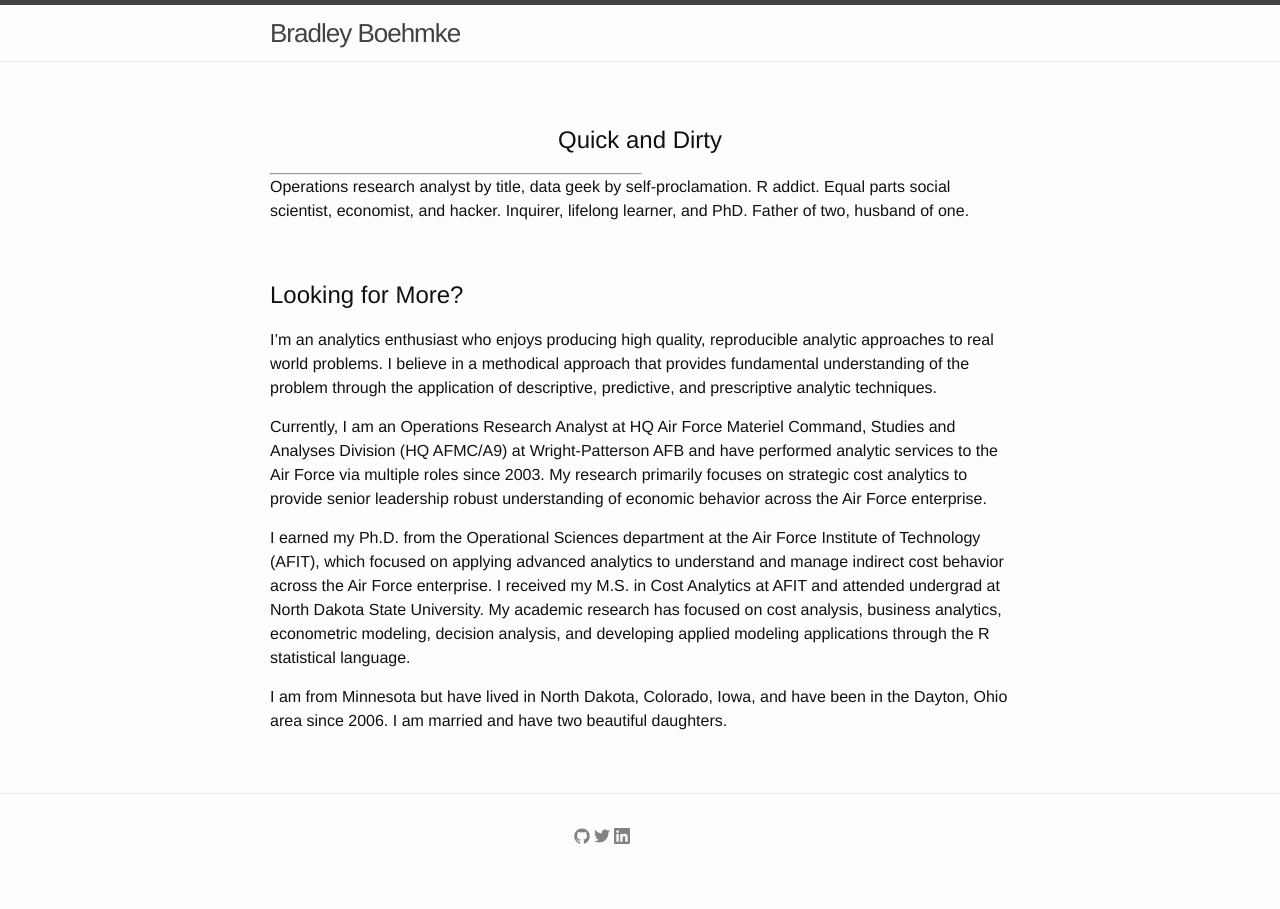
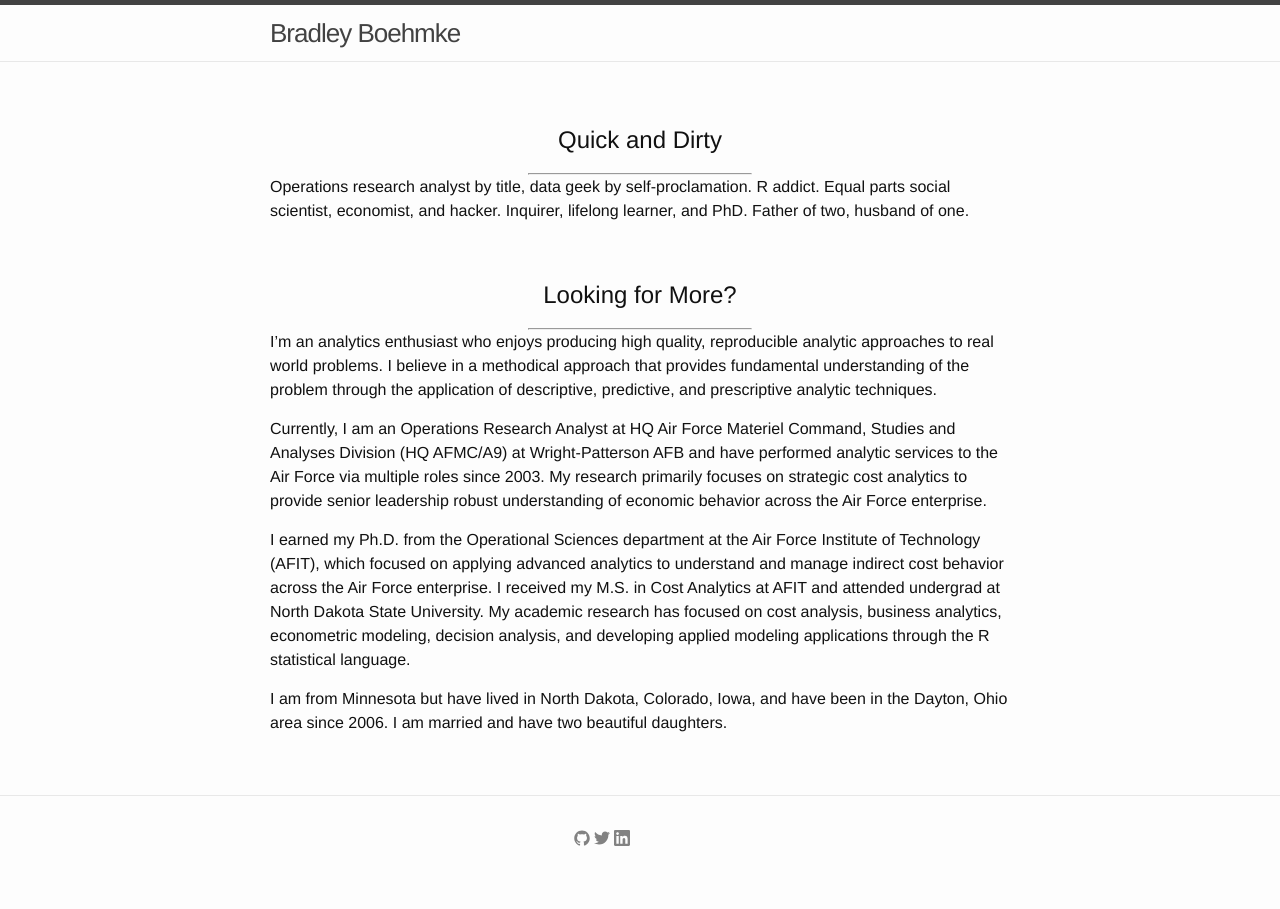
Before and after one commit to bradleyboehmke/bradleyboehmke, a Jekyll site: the page built from about.md, in a window 1280 px wide. Built offline with Jekyll 4.4.1, drawn with Linux system fonts in a browser that asks for light colours.

Commit message:
Update about.md

```diff
--- a/about.md
+++ b/about.md
@@ -5,12 +5,13 @@ permalink: /about/
 ---
 
 # <center>Quick and Dirty</center>
-<hr width="50%">
+<center><hr width="30%"></center>
 Operations research analyst by title, data geek by self-proclamation.  R addict.  Equal parts social scientist, economist, and hacker.  Inquirer, lifelong learner, and PhD.  Father of two, husband of one.
 
 <br>
 
-# Looking for More?
+# <center>Looking for More?</center>
+<center><hr width="30%"></center>
 I'm an analytics enthusiast who enjoys producing high quality, reproducible analytic approaches to real world problems.  I believe in a methodical approach that provides fundamental understanding of the problem through the application of descriptive, predictive, and prescriptive analytic techniques.
 
 Currently, I am an Operations Research Analyst at HQ Air Force Materiel Command, Studies and Analyses Division (HQ AFMC/A9) at Wright-Patterson AFB and have performed analytic services to the Air Force via multiple roles since 2003.  My research primarily focuses on strategic cost analytics to provide senior leadership robust understanding of economic behavior across the Air Force enterprise.
```
